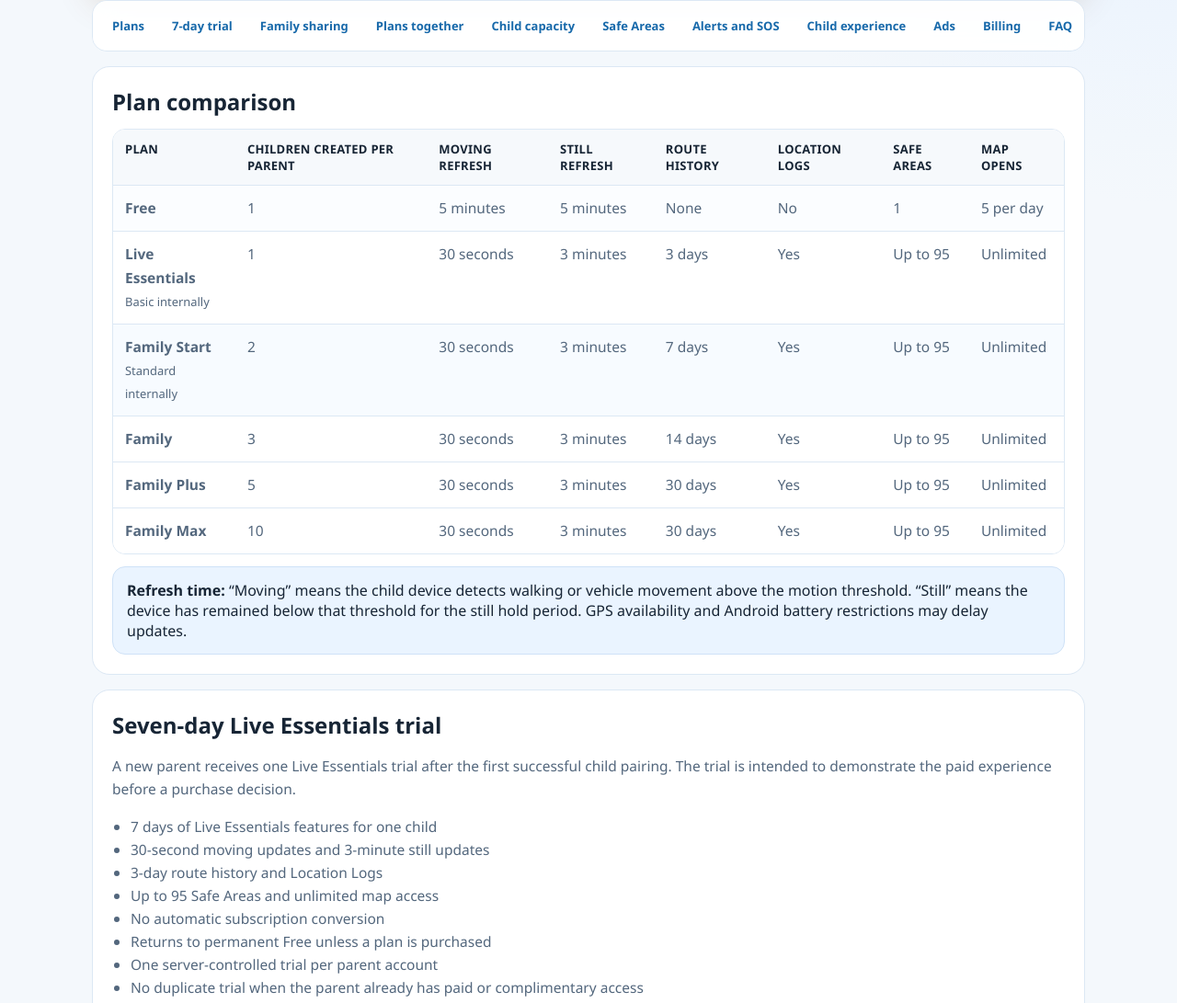
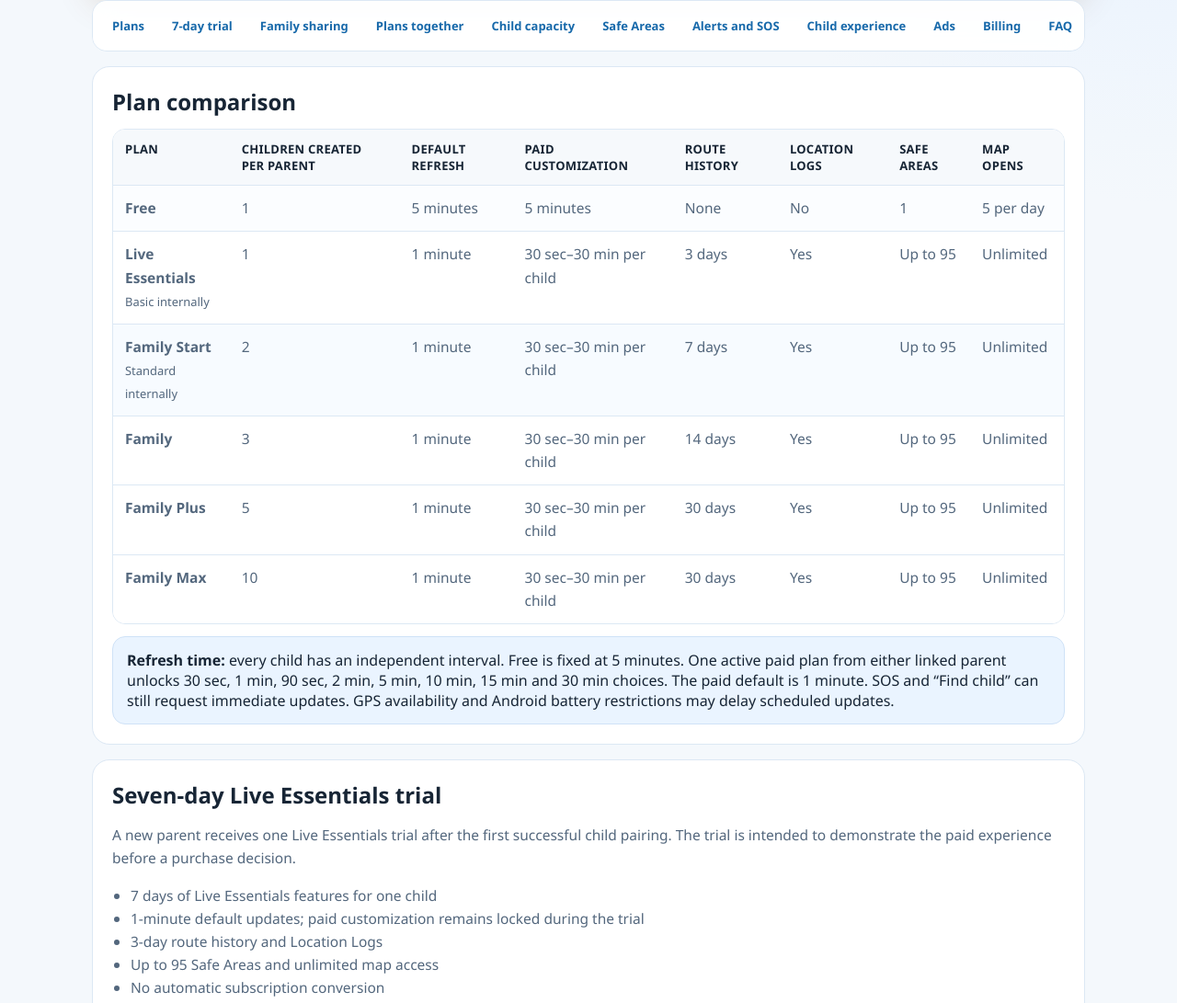
Before and after one commit to jahidjahid18/kidsmonitor, a plain HTML site: page manual.html in a window 1280 px wide. Shown: the part 322-1413 px from the top of the page at 92% size. Drawn offline with Linux system fonts and the light colour scheme.

Commit message:
docs: add per-child refresh controls

```diff
--- a/manual.html
+++ b/manual.html
@@ -148,8 +148,8 @@
               <tr>
                 <th>Plan</th>
                 <th>Children created per parent</th>
-                <th>Moving refresh</th>
-                <th>Still refresh</th>
+                <th>Default refresh</th>
+                <th>Paid customization</th>
                 <th>Route history</th>
                 <th>Location Logs</th>
                 <th>Safe Areas</th>
@@ -170,8 +170,8 @@
               <tr>
                 <td><strong>Live Essentials</strong><br /><small>Basic internally</small></td>
                 <td>1</td>
-                <td>30 seconds</td>
-                <td>3 minutes</td>
+                <td>1 minute</td>
+                <td>30 sec–30 min per child</td>
                 <td>3 days</td>
                 <td>Yes</td>
                 <td>Up to 95</td>
@@ -180,8 +180,8 @@
               <tr class="plan-highlight">
                 <td><strong>Family Start</strong><br /><small>Standard internally</small></td>
                 <td>2</td>
-                <td>30 seconds</td>
-                <td>3 minutes</td>
+                <td>1 minute</td>
+                <td>30 sec–30 min per child</td>
                 <td>7 days</td>
                 <td>Yes</td>
                 <td>Up to 95</td>
@@ -190,8 +190,8 @@
               <tr>
                 <td><strong>Family</strong></td>
                 <td>3</td>
-                <td>30 seconds</td>
-                <td>3 minutes</td>
+                <td>1 minute</td>
+                <td>30 sec–30 min per child</td>
                 <td>14 days</td>
                 <td>Yes</td>
                 <td>Up to 95</td>
@@ -200,8 +200,8 @@
               <tr>
                 <td><strong>Family Plus</strong></td>
                 <td>5</td>
-                <td>30 seconds</td>
-                <td>3 minutes</td>
+                <td>1 minute</td>
+                <td>30 sec–30 min per child</td>
                 <td>30 days</td>
                 <td>Yes</td>
                 <td>Up to 95</td>
@@ -210,8 +210,8 @@
               <tr>
                 <td><strong>Family Max</strong></td>
                 <td>10</td>
-                <td>30 seconds</td>
-                <td>3 minutes</td>
+                <td>1 minute</td>
+                <td>30 sec–30 min per child</td>
                 <td>30 days</td>
                 <td>Yes</td>
                 <td>Up to 95</td>
@@ -221,10 +221,12 @@
           </table>
         </div>
         <div class="callout">
-          <strong>Refresh time:</strong> “Moving” means the child device detects
-          walking or vehicle movement above the motion threshold. “Still” means
-          the device has remained below that threshold for the still hold period.
-          GPS availability and Android battery restrictions may delay updates.
+          <strong>Refresh time:</strong> every child has an independent interval.
+          Free is fixed at 5 minutes. One active paid plan from either linked
+          parent unlocks 30 sec, 1 min, 90 sec, 2 min, 5 min, 10 min, 15 min and
+          30 min choices. The paid default is 1 minute. SOS and “Find child”
+          can still request immediate updates. GPS availability and Android
+          battery restrictions may delay scheduled updates.
         </div>
       </section>
 
@@ -237,7 +239,7 @@
         </p>
         <ul>
           <li>7 days of Live Essentials features for one child</li>
-          <li>30-second moving updates and 3-minute still updates</li>
+          <li>1-minute default updates; paid customization remains locked during the trial</li>
           <li>3-day route history and Location Logs</li>
           <li>Up to 95 Safe Areas and unlimited map access</li>
           <li>No automatic subscription conversion</li>
@@ -293,7 +295,7 @@
                 <td>Free</td>
                 <td>Live Essentials</td>
                 <td>Live Essentials</td>
-                <td>Both receive 30-second moving updates, 3-day history, logs and up to 95 Safe Areas.</td>
+                <td>Both receive the 1-minute paid default refresh, 3-day history, logs and up to 95 Safe Areas.</td>
               </tr>
               <tr>
                 <td>Live Essentials</td>
@@ -468,7 +470,7 @@
         </details>
         <details>
           <summary>If one parent has Family and the other is Free, what does the Free parent get?</summary>
-          <p>The Free parent receives Family benefits for the shared child, including 30-second moving updates, 14-day history, Location Logs and up to 95 Safe Areas. The Free parent still has a one-child creation limit.</p>
+          <p>The Free parent receives Family benefits for the shared child, including the 1-minute paid default refresh, 14-day history, Location Logs and up to 95 Safe Areas. Either linked parent can change that child's refresh time because the shared child has an active paid plan. The Free parent still has a one-child creation limit.</p>
         </details>
         <details>
           <summary>Does removing a parent cancel their Google Play subscription?</summary>
```
Also changed, not shown: apps-policy.html (+4 -0 lines), terms.html (+6 -0 lines).
